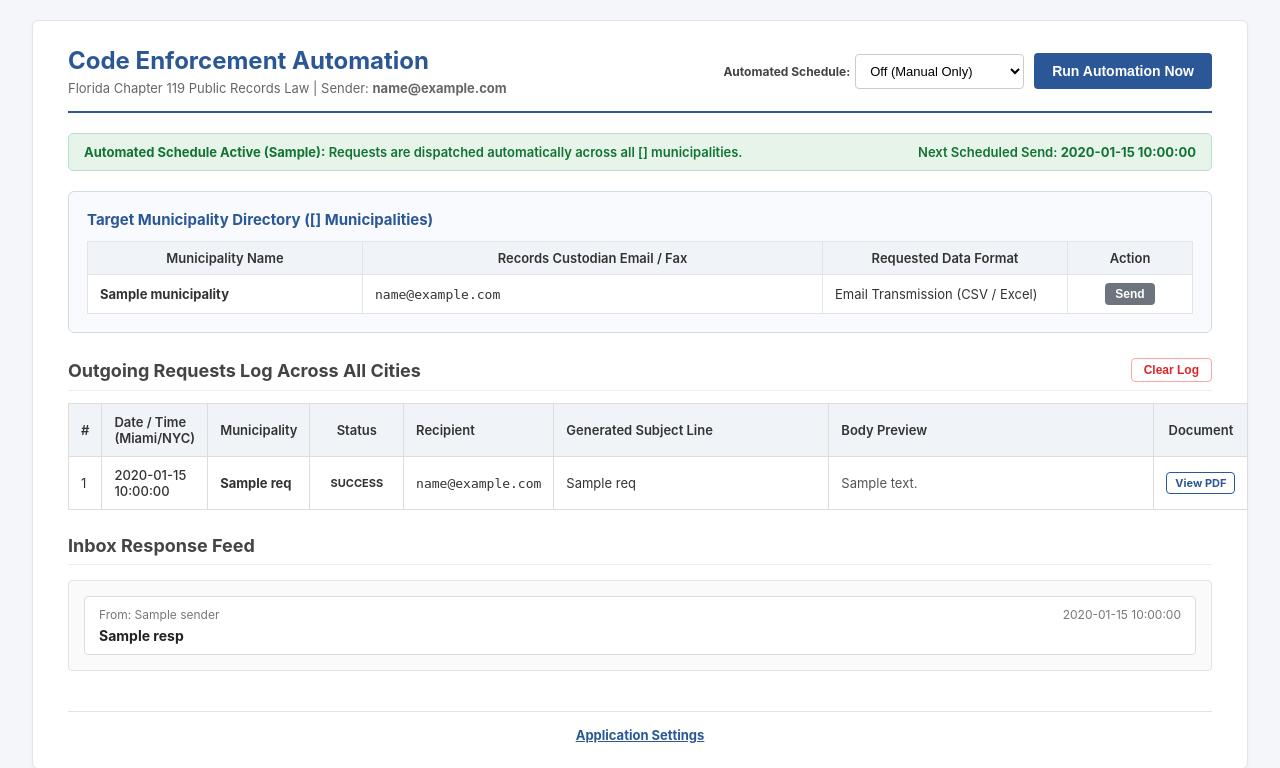
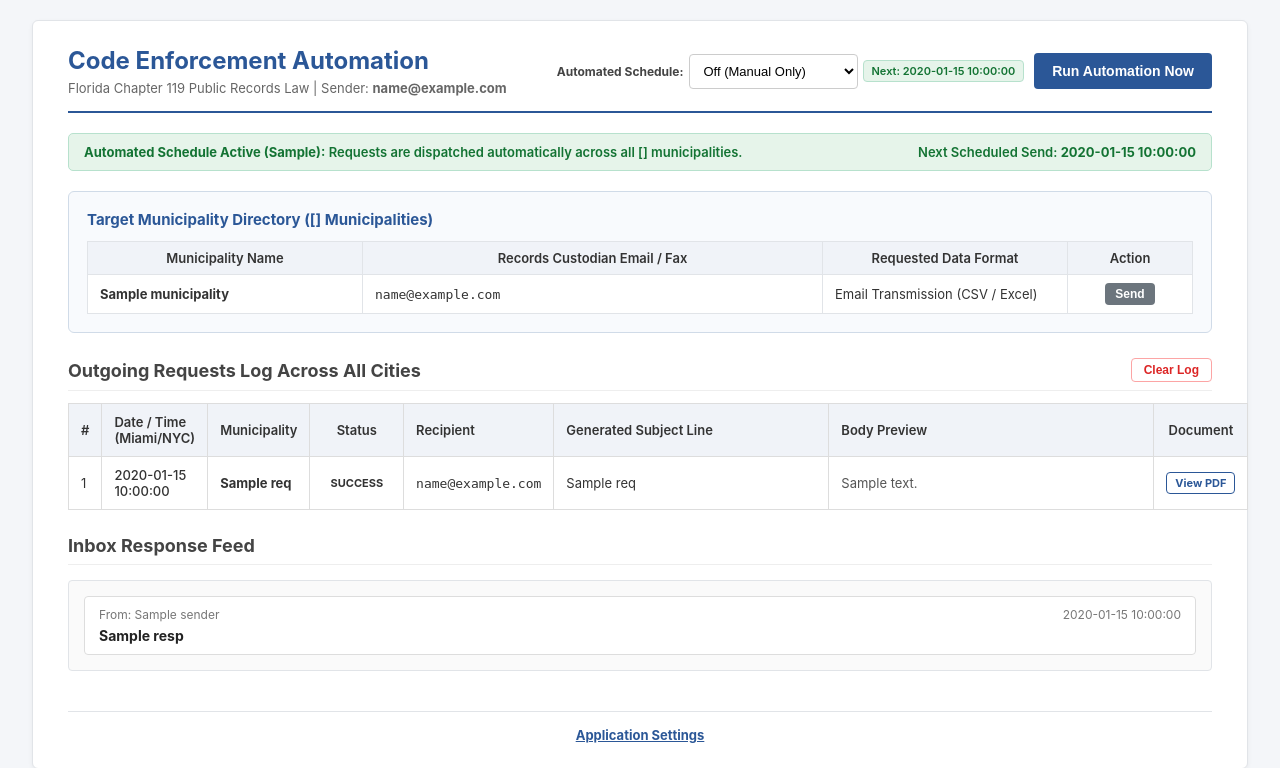
Before and after one commit to JorgeJoseContreras/boca-raton-foia-bot, a Flask app: template templates/index.html in a window 1280 px wide. Shown: the top 768 px of the page. Run offline with Flask 3, Linux system fonts and the light colour scheme; the template is opened without the code that fills it: most values are stand-ins (such as "Sample title", 1, 10 or a date in 2020).

Commit message:
Add format/submission notification sentence to FOIA template, and show next scheduled run date inline next to schedule dropdown

```diff
--- a/database.py
+++ b/database.py
@@ -10,6 +10,7 @@ DEFAULT_TEMPLATE = (
     "2. Condemned Properties: A list or report of all properties currently designated as condemned or unfit for human habitation as of {date_of_request}.\n\n"
     "3. Demolition Permits: A list of all demolition permits applied for, active, or completed between {start_date} and {date_of_request}, including parcel ID, site address, and contractor/owner details.\n\n"
     "Please transmit all electronic files and CSV/Excel exports to: jorge.property.123@gmail.com\n\n"
+    "If a different submission format, portal, or method of request is required by your office, please notify me at the above email address and I will comply promptly.\n\n"
     "If search, retrieval, or redaction fees are expected to exceed $25.00, please provide an itemized cost estimate for approval prior to fulfilling the request.\n\n"
     "Thank you for your assistance.\n\n"
     "Sincerely,\nJorge Contreras"
@@ -122,7 +123,7 @@ def init_db():
     # Force update legacy default FOIA template to modern format with dynamic addressee & date placeholders
     cursor.execute("SELECT value FROM settings WHERE key = 'foia_template'")
     t_row = cursor.fetchone()
-    if t_row and ("exceed $25.00" not in t_row[0] or "{addressee}" not in t_row[0] or "1. Active Code Violations" not in t_row[0]):
+    if t_row and ("exceed $25.00" not in t_row[0] or "{addressee}" not in t_row[0] or "1. Active Code Violations" not in t_row[0] or "different submission format" not in t_row[0]):
         cursor.execute("UPDATE settings SET value = ? WHERE key = 'foia_template'", (DEFAULT_TEMPLATE,))
 
     # Force update any custom template email address typos
--- a/templates/index.html
+++ b/templates/index.html
@@ -416,6 +416,9 @@
                         <option value="biweekly" {% if schedule_freq == 'biweekly' %}selected{% endif %}>Bi-weekly (Every 14d)</option>
                         <option value="monthly" {% if schedule_freq == 'monthly' %}selected{% endif %}>Monthly (Every 30d)</option>
                     </select>
+                    {% if schedule_freq != 'off' and next_run_time %}
+                    <span style="font-size: 11px; color: #137333; font-weight: 600; white-space: nowrap; background: #e6f4ea; border: 1px solid #b7e1cd; border-radius: 4px; padding: 3px 8px;">Next: {{ next_run_time }}</span>
+                    {% endif %}
                 </div>
                 <button class="btn" id="runAutoBtn" onclick="runAutomationClicked(this)">Run Automation Now</button>
             </div>
```
